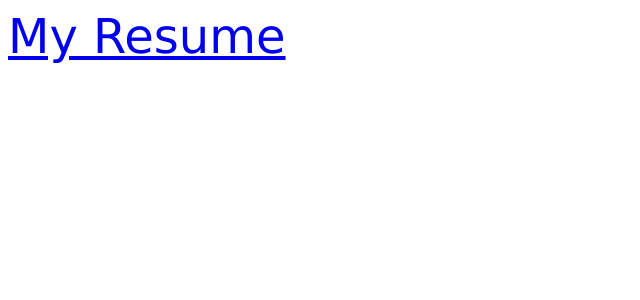
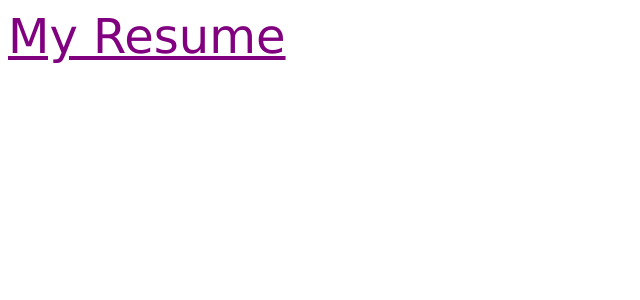
Before and after one commit to maryamckinnon/maryamckinnon.github.io, a Jekyll site: the page Resume/index.html, which Jekyll copies as it is, in a window 1280 px wide. Shown: the top 300 px of the page, without its empty margins (0-640 px from the left). Built offline with Jekyll 4.4.1, drawn with Linux system fonts in a browser that asks for light colours.

Commit message:
Update index.html

```diff
--- a/Resume/index.html
+++ b/Resume/index.html
@@ -4,7 +4,7 @@
 <a href="McKinnonMary-MyResume.pdf">My Resume</a>
 <style>
 a {
-    color: lavendar;
+    color: purple;
     font-family: verdana;
     font-size: 300%;
 }
```
